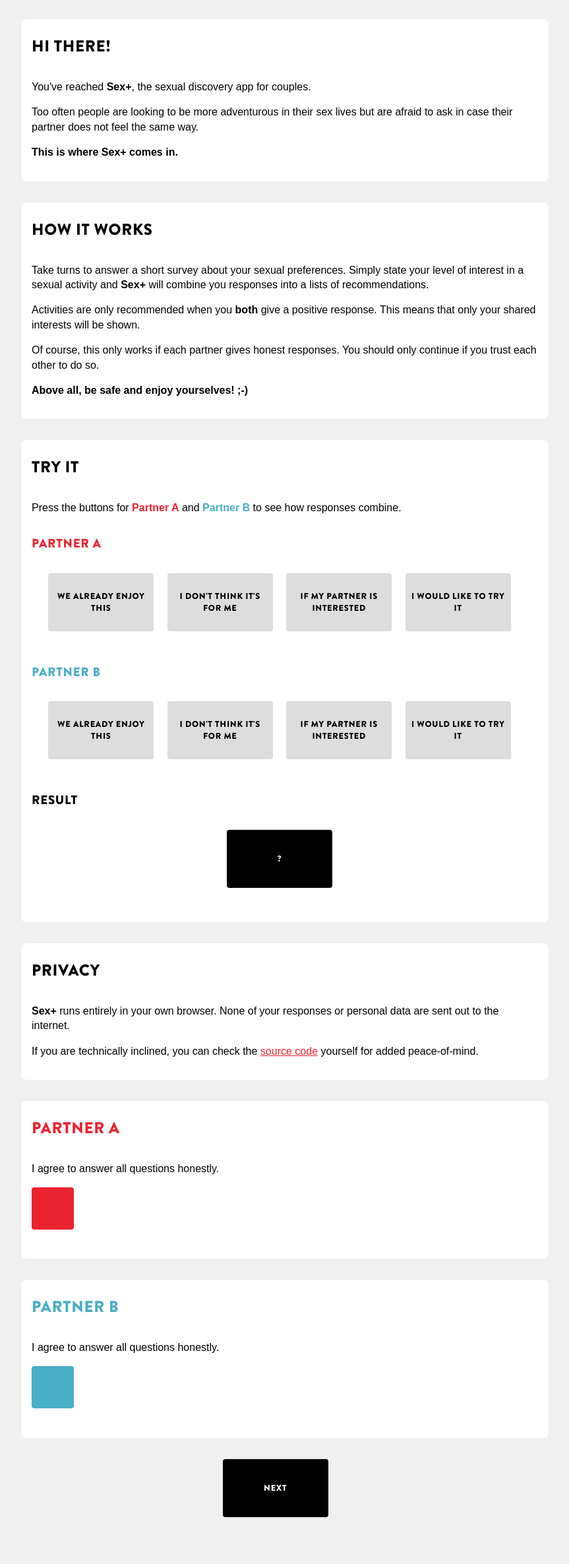
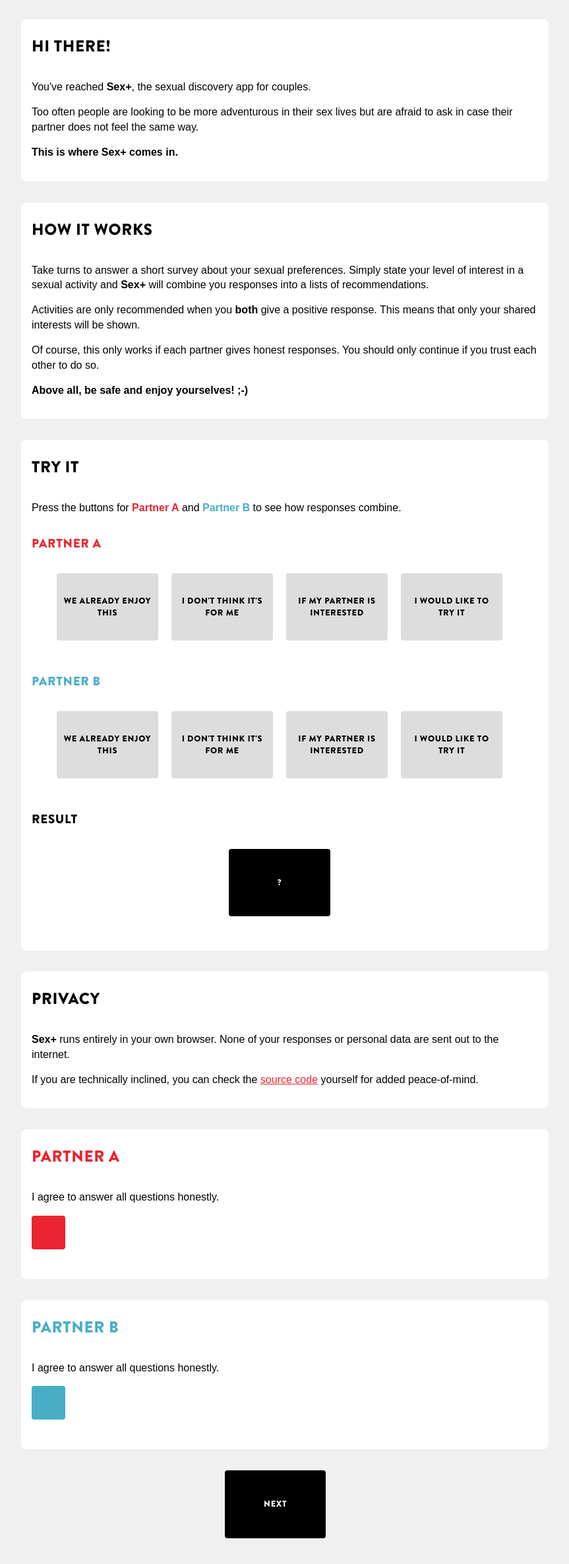
Before and after one commit to ambikam88/sexplus, a plain HTML site: page www/index.html in a window 1280 px wide. Shown: the part 151-2522 px from the top of the page at 66% size, without its empty margins (208-1071 px from the left). Drawn offline with Linux system fonts and the light colour scheme.

Commit message:
Switched input sizes to ems for better scaling on mobile.

```diff
--- a/www/css/style.css
+++ b/www/css/style.css
@@ -193,8 +193,8 @@ a input[type=button] {
 
 input[type=button], input[type="radio"] + label, input[type="checkbox"] + label, .button {
     display: table-cell;
-    width: 160px;
-    height: 88px;
+    width: 12em;
+    height: 8em;
     margin-right: 1em;
     margin-bottom: 1em;
     padding: 8px;
@@ -230,13 +230,13 @@ input[type="checkbox"] {
 
 input[type="checkbox"] + label {
     display: inline-block;
-    width: 64px;
-    height: 64px;
+    width: 4em;
+    height: 4em;
 }
 
 input[type="checkbox"] + label span {
     visibility: hidden;
-    line-height: 48px;
+    line-height: 1.4em;
     font-size: 2em;
     vertical-align: middle;
 }
```
